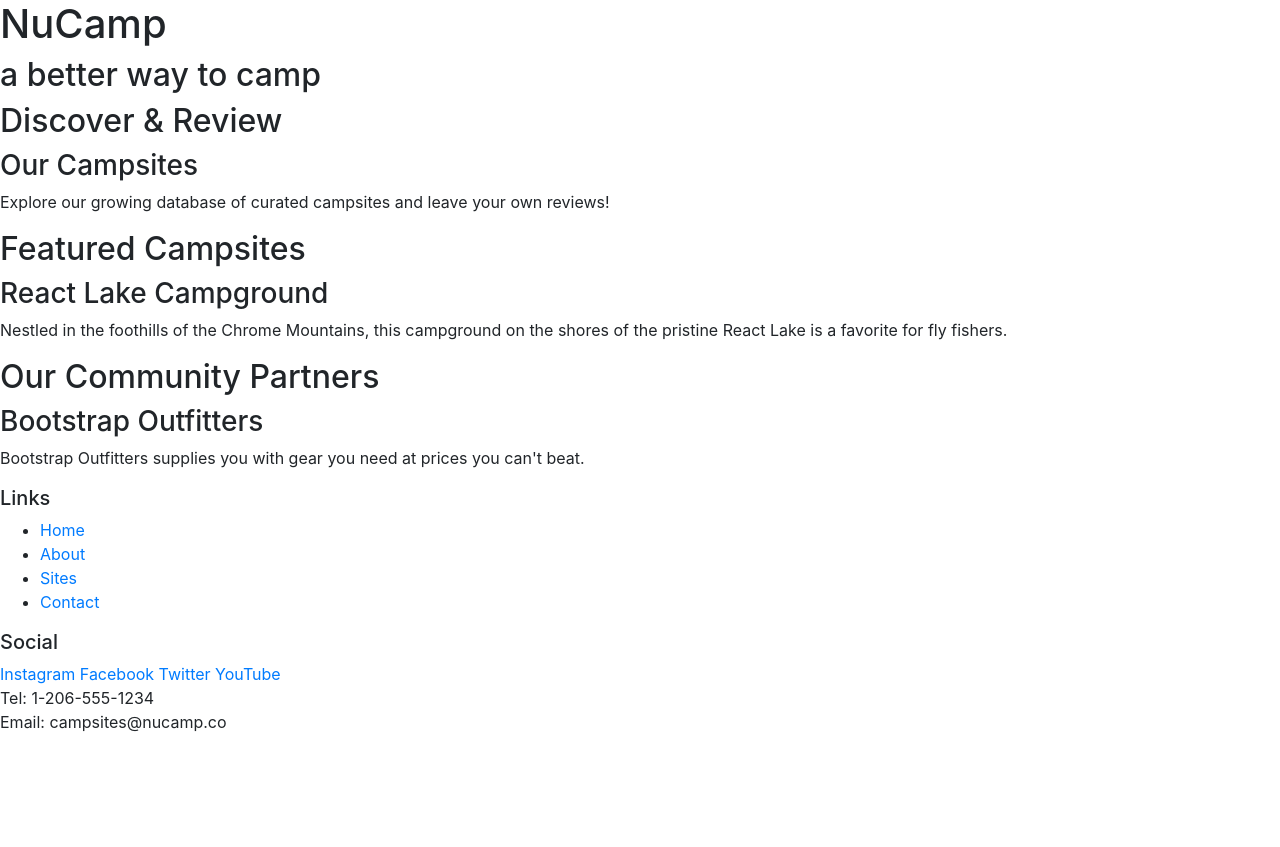
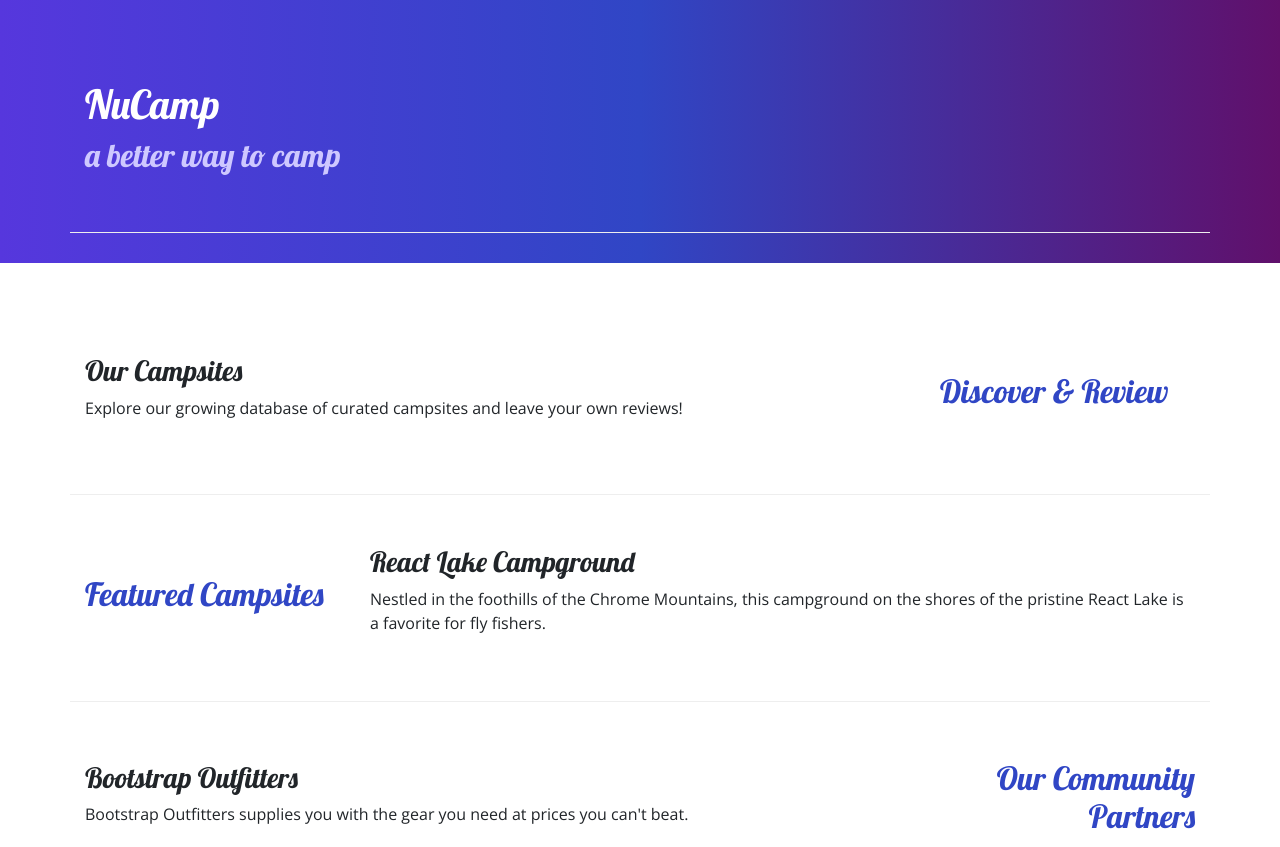
Before and after one commit to noahhepburn/Nucamp-Site, a website: page index.html in a window 1280 px wide. Shown: the top 847 px of the page. Before the commit the page ends 800 px from the top, so only its background shows below. Drawn offline with nearby package versions, Linux system fonts and the light colour scheme.

Commit message:
index.html

```diff
--- /dev/null
+++ b/css/styles.css
@@ -0,0 +1,32 @@
+body {
+font-family: "Open Sans", sans-serif;
+}
+
+h1, h2, h3 {
+    font-family: "Lobster", cursive;
+}
+
+h2 {
+    color: #3046C5;
+}
+
+header h2 {
+    color: #CEC8FF;
+}
+
+footer {
+    background-image: linear-gradient(#CEC8FF, white);
+    padding: 20px 0;
+}
+
+.jumbotron {
+    padding: 30px;
+    background-image: linear-gradient(to right, #5637DD, #3046C5, #60106B);
+    color: white;
+}
+
+.row-content {
+    padding: 50px 0;
+    border-bottom: 1px ridge;
+    min-height: 200px;
+}
--- a/index.html
+++ b/index.html
@@ -4,57 +4,85 @@
 <head>
     <meta charset="utf-8" />
     <meta name="viewport" content="width=device-width, initial-scale=1" />
+    <!-- Bootstrap CSS-->
     <link rel="stylesheet" href="node_modules/bootstrap/dist/css/bootstrap.min.css" />
+    <!-- Additional CSS-->
+    <link rel="stylesheet" href="https://fonts.googleapis.com/css?family=Lobster|Open+Sans" />
+    <link rel="stylesheet" href="css/styles.css" />
+
     <title>NuCamp: A Better Way To Camp</title>
 </head>
 
 <body>
 
-    <header>
-        <div>
-            <h1>NuCamp</h1>
+    <header class= "jumbotron jumbotron-fluid">
+            <div class="container">
+            <div class="row row-content align-items-center">
+                <div class="col">
+                    <h1 >NuCamp</h1>
                      <h2>a better way to camp</h2>
+                </div>
+            </div>
         </div>
     </header>
 
-    <div>
-        <h2>Discover & Review</h2>
+     <div class="container">
+        <div class="row row-content align-items-center">
+            <div class="col-sm-4 order-sm-last col-md-3">
+                <h2 class="test-sm-right">Discover & Review</h2>
+            </div>
+            <div class="col">
                 <h3>Our Campsites</h3>
-        <p>Explore our growing database of curated campsites and leave your own reviews!</p>
+                <p class="d-none d-sm-block">Explore our growing database of curated campsites and leave your own reviews!</p>
+            </div>
         </div>
 
-    <div>
+        <div class="row row-content align-items-center">
+            <div class="col-sm-4 col-md-3">
                 <h2>Featured Campsites</h2>
+            </div>
+            <div class="col">
                 <h3>React Lake Campground</h3>
-        <p>Nestled in the foothills of the Chrome Mountains, this campground on the shores of the pristine React Lake is a favorite for fly fishers.</p>
+        		<p class="d-none d-sm-block">Nestled in the foothills of the Chrome Mountains, this campground on the shores of the pristine React Lake is a favorite for fly fishers.</p>
+   			</div>
         </div>
 
-    <div>
-        <h2>Our Community Partners</h2>
+        <div class="row row-content align-items-center">
+            <div class="col-sm-4 order-sm-last col-md-3">
+                <h2 class="text-sm-right">Our Community Partners</h2>
+            </div>
+            <div class="col">
                 <h3>Bootstrap Outfitters</h3>
-        <p>Bootstrap Outfitters supplies you with gear you need at prices you can't beat.</p>
+        		<p class="d-none d-sm-block">Bootstrap Outfitters supplies you with the gear you need at prices you can't beat.</p>
+            </div>
+        </div>
     </div>
 
     <footer>
-        <div>
+        <div class="container">
+            <div class="row">
+                <div class="col-4 col-sm-2 offset-1">
                     <h5>Links</h5>
-            <ul>
-                <li><a href="#">Home</a></li>
-                <li><a href="#">About</a></li>
+                    <ul class="list-unstyled">
+                        <li><a href="index.html">Home</a></li>
+                        <li><a href="aboutus.html">About</a></li>
                         <li><a href="#">Sites</a></li>
                         <li><a href="#">Contact</a></li>
                     </ul>
                 </div>
-        <div>
+                 <div class="col-4 col-sm-5 text-center">
                     <h5>Social</h5>
                     <a href="http://instagram.com/">Instagram</a>
                     <a href="http://facebook.com/">Facebook</a>
                     <a href="http://twitter.com/">Twitter</a>
                     <a href="http://youtube.com/">YouTube</a>
                 </div>
-        <div>
-            Tel: 1-206-555-1234<br />
-            Email: campsites@nucamp.co
+                </div>
+                <div class="col-6 col-sm-4 text-center">
+                        Tel: 1-206-555-1234 <br />
+                        Email: campsites@nucamp.com
+                </div>
+             </div>
         </div>
         </footer>
 
```
Also changed, not shown: aboutus.html (added, +88 -0 lines). Lines whose indentation alone changed are shown as unchanged.
